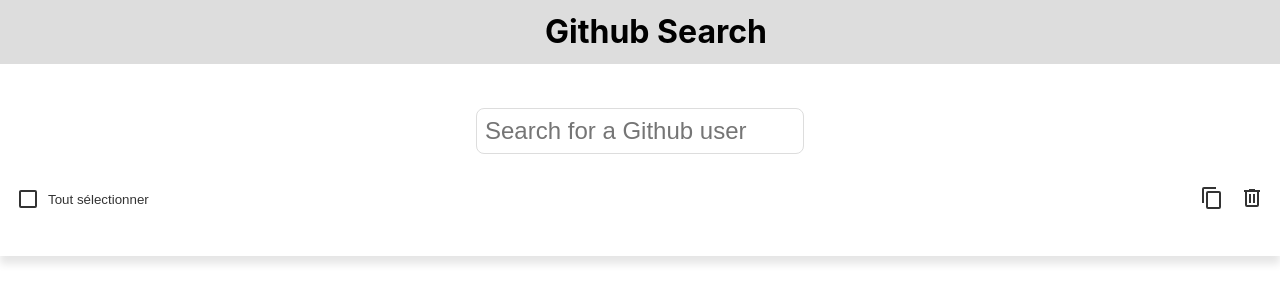
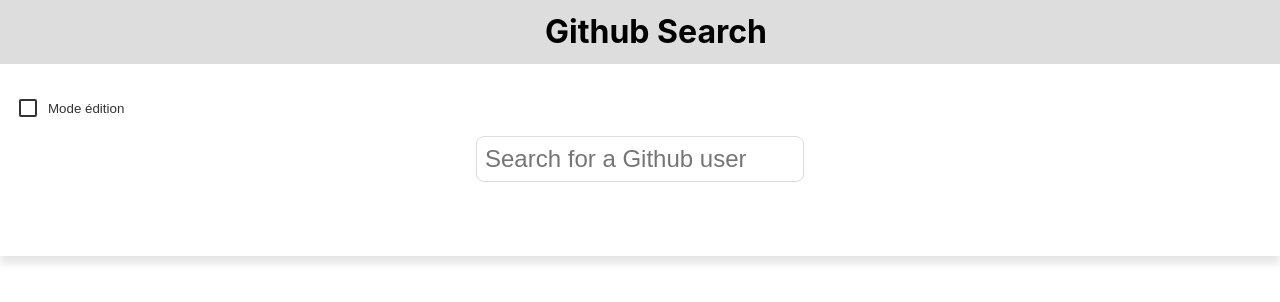
Before and after one commit to Bryndille1701/fulll-frontend, a React (Create React App) app: page / in a window 1280 px wide. Shown: the top 302 px of the page. Built offline with nearby package versions, Linux system fonts and the light colour scheme.

Commit message:
Added edit mode

```diff
--- a/src/App.css
+++ b/src/App.css
@@ -55,8 +55,7 @@
   box-shadow: 0 0.5rem 0.5rem rgba(0, 0, 0, 0.1);
   display: flex;
   flex-direction: column;
-  justify-content: center;
-  row-gap: 2rem;
+  row-gap: 1rem;
 }
 /* —————————————————— */
 /* Global */
@@ -99,7 +98,8 @@
   display: flex;
   justify-content: space-between;
 }
-.section-tools__checkbox {
+.section-tools__checkbox,
+.edit-mode__button {
   display: flex;
   align-items: center;
   column-gap: 0.5rem;
--- a/src/components/GithubCard.tsx
+++ b/src/components/GithubCard.tsx
@@ -7,9 +7,16 @@
   selected: GithubUser['id'][];
   setSelected: (selected: GithubUser['id'][]) => void;
   idx: number;
+  editMode: boolean;
 };
 
-const GithubCard = ({ user, selected, setSelected, idx }: GithubCardProps) => {
+const GithubCard = ({
+  user,
+  selected,
+  setSelected,
+  idx,
+  editMode,
+}: GithubCardProps) => {
   const isSelected = selected.includes(idx);
   const onCheckboxClick = () => {
     if (isSelected) {
@@ -24,9 +31,11 @@
   return (
     <div className={`item-card${isSelected ? ' is-selected' : ''}`}>
       <div className="item-card__checkbox">
-        <button onClick={onCheckboxClick}>
-          <>{isSelected ? <CheckboxFull /> : <CheckboxEmpty />}</>
-        </button>
+        {editMode && (
+          <button onClick={onCheckboxClick}>
+            <>{isSelected ? <CheckboxFull /> : <CheckboxEmpty />}</>
+          </button>
+        )}
       </div>
       <div className="item-card__image">
         <img src={user.avatar_url} alt="" />
--- a/src/components/Grid.tsx
+++ b/src/components/Grid.tsx
@@ -6,9 +6,16 @@
   loading: boolean;
   selected: GithubUser['id'][];
   setSelected: (selected: GithubUser['id'][]) => void;
+  editMode: boolean;
 };
 
-const Grid = ({ items, loading, selected, setSelected }: GridProps) => {
+const Grid = ({
+  items,
+  loading,
+  selected,
+  setSelected,
+  editMode,
+}: GridProps) => {
   return (
     <div className="items-grid">
       <>
@@ -22,6 +29,7 @@
               setSelected={setSelected}
               key={idx}
               user={item}
+              editMode={editMode}
             />
           ))}
       </>
--- a/src/components/Main.tsx
+++ b/src/components/Main.tsx
@@ -3,6 +3,8 @@
 import { GithubUser } from '../types/github';
 import { getGithubUser } from '../utils/github';
 import Grid from './Grid';
+import CheckboxEmpty from './icons/CheckboxEmpty';
+import CheckboxFull from './icons/CheckboxFull';
 import Input from './Input';
 import Tools from './Tools';
 
@@ -10,6 +12,7 @@
   const [input, setInput] = useState('');
   const [message, setMessage] = useState('');
   const [loading, setLoading] = useState(false);
+  const [editMode, setEditMode] = useState(false);
   const [items, setItems] = useState<GithubUser[]>([]);
   const [selected, setSelected] = useState<number[]>([]);
   const debouncedInput = useDebounce(input, 500);
@@ -39,16 +42,28 @@
       getUser(debouncedInput);
     }
   }, [debouncedInput]);
+
+  const onEditModeClick = () => {
+    setEditMode(!editMode);
+    setSelected([]);
+  };
   return (
     <main id="main" role="main" className="wrapper">
       <header className="main__header wrapper">
+        <div className="edit-mode__container">
+          <button onClick={onEditModeClick} className="edit-mode__button">
+            {editMode ? <CheckboxFull /> : <CheckboxEmpty />}Mode édition
+          </button>
+        </div>
         <Input input={input} onInputChange={onInputChange} message={message} />
+        {editMode && (
           <Tools
             setItems={setItems}
             items={items}
             selected={selected}
             setSelected={setSelected}
           />
+        )}
       </header>
       {items && items.length > 0 && (
         <Grid
@@ -56,6 +71,7 @@
           setSelected={setSelected}
           items={items}
           loading={loading}
+          editMode={editMode}
         />
       )}
     </main>
```
Lines whose indentation alone changed are shown as unchanged.
